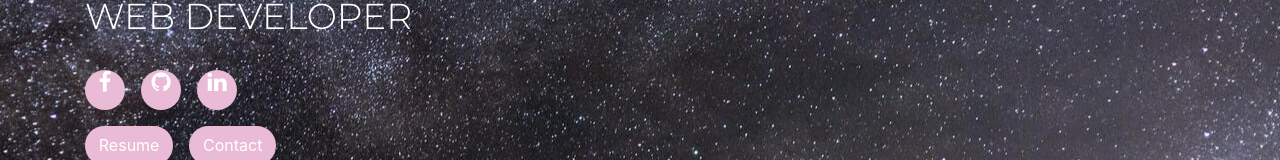
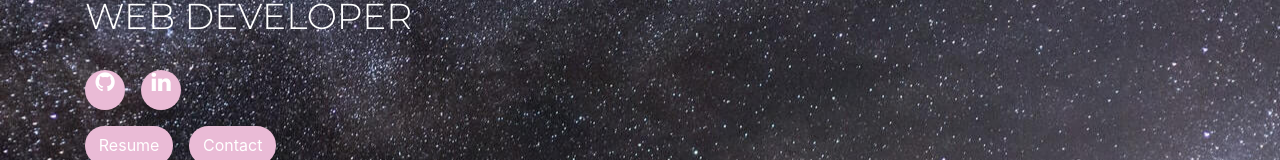
Before and after one commit to brototibiswas/brototi_portfolio, a website: page src/index.html in a window 1280 px wide. Shown: the part 257-417 px from the top of the page. Drawn offline with nearby package versions, Linux system fonts and the light colour scheme; no server answers.

Commit message:
edit social media links

```diff
--- a/src/index.html
+++ b/src/index.html
@@ -24,7 +24,6 @@
                             <h2 class="text-white pb-4 font-light sub-heading">web developer</h2>
                         </div>
                         <div id="SOCIAL" class="d-flex pb-3">
-                            <a href="https://www.facebook.com/brototiii" target="_blank"><button class="btn btn-circle mr-3"><i class="text-white fa fa-facebook-f"></i></button></a>
                             <a href="https://www.github.com/brototibiswas" target="_blank"><button class="btn btn-circle mr-3"><i class="text-white fa fa-github"></i></button></a>
                             <a href="https://www.linkedin.com/in/brototibiswas/" target="_blank"><button class="btn btn-circle mr-2" ><i class="text-white fa fa-linkedin"></i></button></a>
                         </div> <!--#SOCIAL-ICONS-->
```
